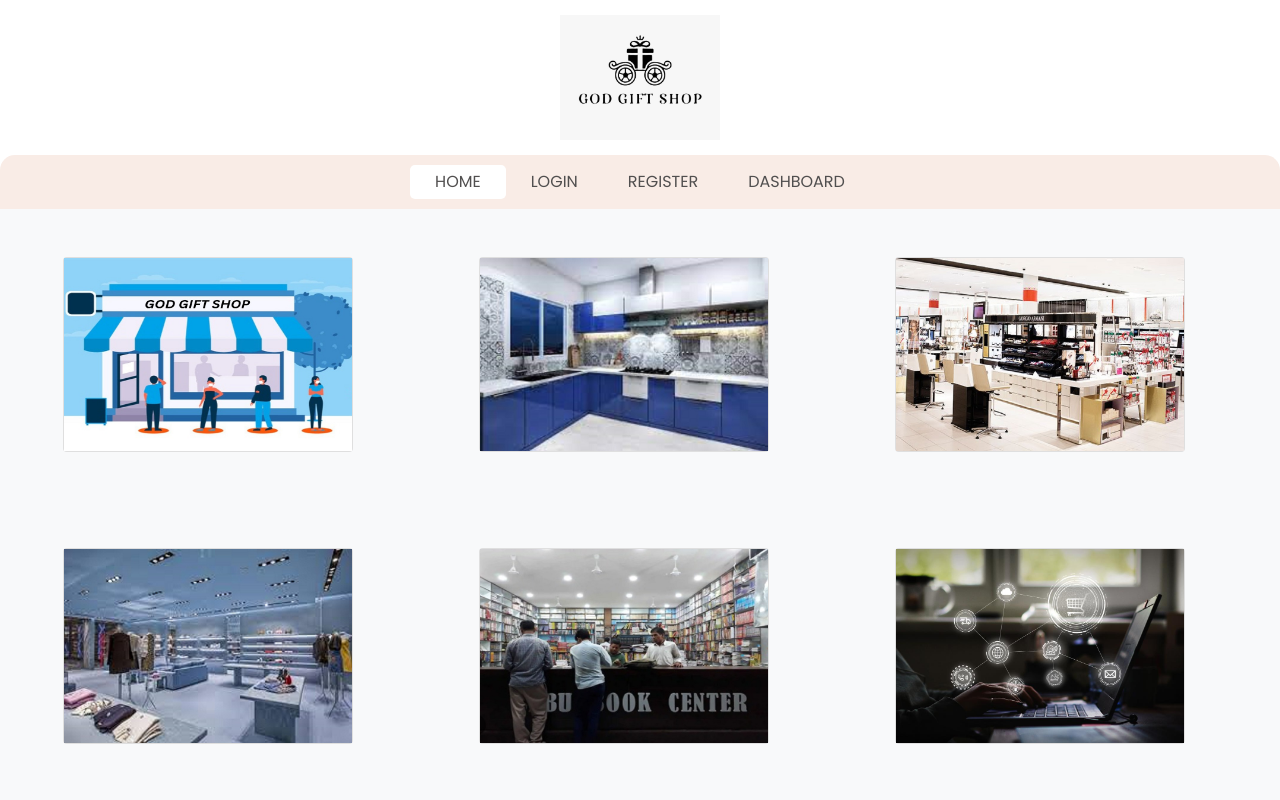
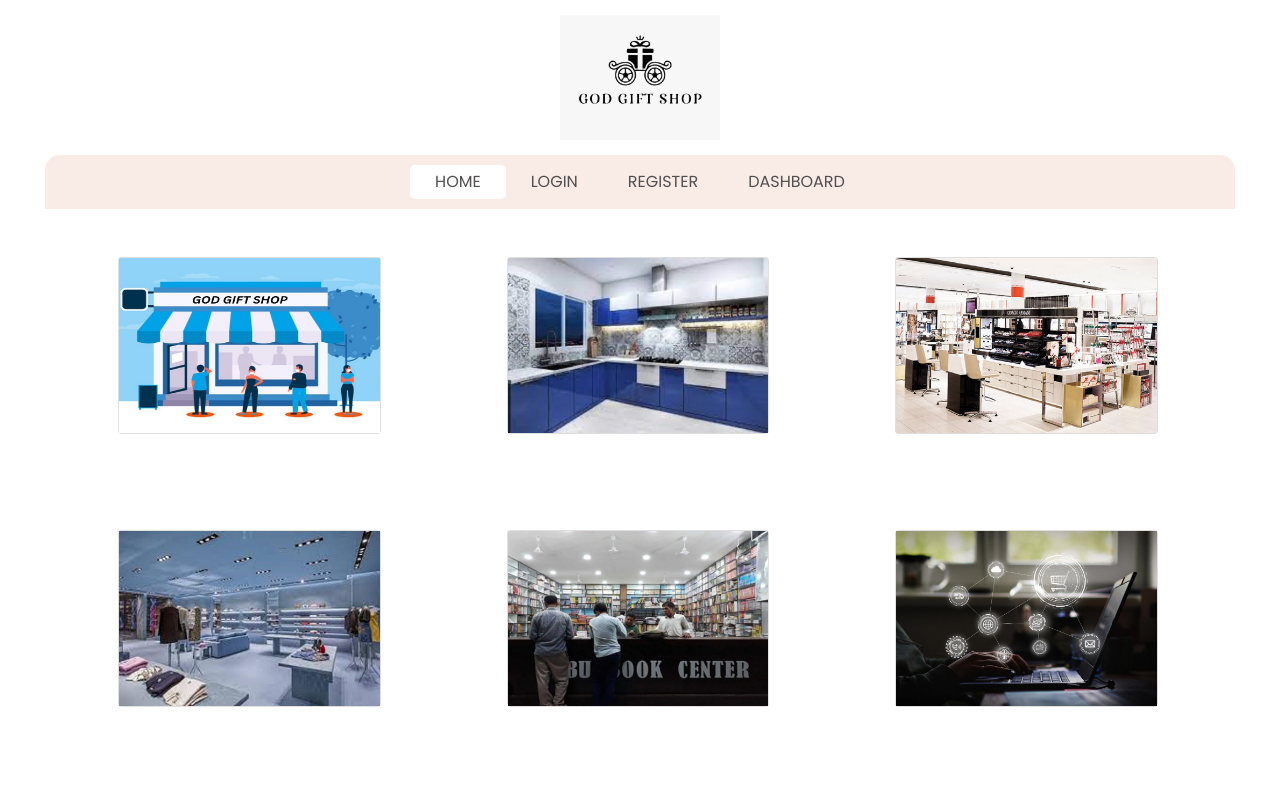
Before and after one commit to alikashi543211/MLM_User_Theme_Flow, a plain HTML site: page index.html in a window 1280 px wide. Shown: the top 800 px of the page. Drawn offline with nearby package versions, Linux system fonts and the light colour scheme.

Commit message:
theme changes

```diff
--- a/css/style.css
+++ b/css/style.css
@@ -741,6 +741,7 @@ a:focus {
   position: relative;
   background-color: #2d2d2d;
   color: #ffffff;
+  margin: 0 45px 45px;
 }
 
 .info_section .social_container {
--- a/index.html
+++ b/index.html
@@ -30,7 +30,7 @@
 </head>
 
 <body>
-  	<div>
+  	<div class="hero_area">
 		<!-- header section strats -->
 		<header class="header_section">
 			<nav class="navbar navbar-expand-lg custom_nav-container ">
@@ -79,9 +79,7 @@
 
   	<!-- saving section -->
 
-	<section class="bg-light">
-		<div class="box">
-		<div class="container-fluid">
+	  <div class="container">
 		<div class="row">
 			<div class="col-lg-3 m-5">
 				<div class="card">
@@ -220,8 +218,6 @@
 			</div>
 		</div>
 	</div>
-		</div>
-	</section>
 
 	<section class="info_section">
 
```
Lines whose indentation alone changed are shown as unchanged.
